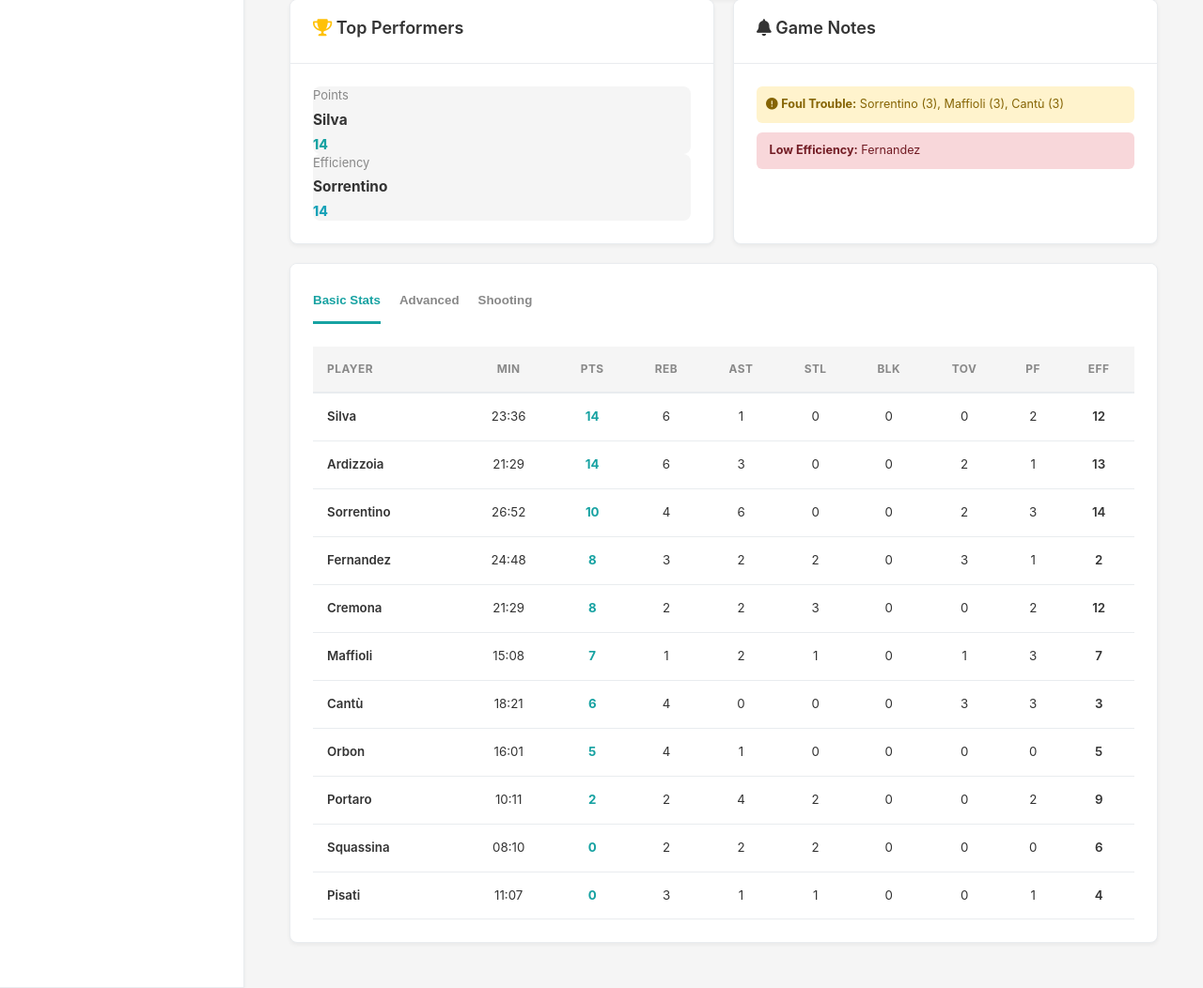
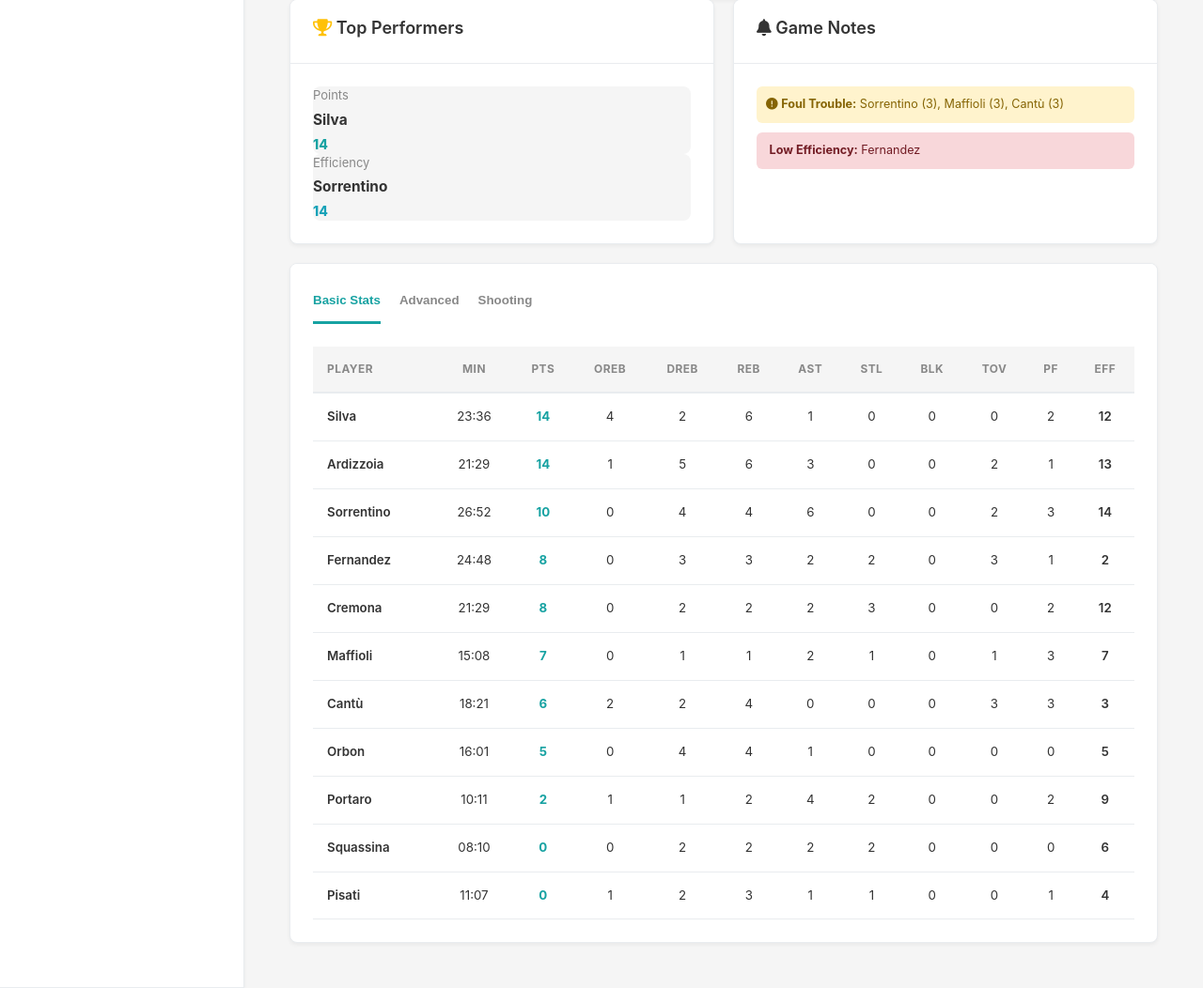
Before and after one commit to GiulioMastromartino/Basketball-stats, a Flask app: page /game/1 in a window 1280 px wide. Shown: the part 516-1568 px from the top of the page at 94% size. Run offline with Flask 3, Linux system fonts and the light colour scheme; a user stored in the database is signed in.

Commit message:
Updated game_detail.html: - Retained the original tabbed design. - Added full tooltips (with formulas) to all table headers in all tabs. - Added missing columns to Basic tab (OREB, DREB). - Added missing columns to Advanced tab (GmSc, FTA/FGA). - Added global tooltip JS logic.

```diff
--- a/web/templates/game_detail.html
+++ b/web/templates/game_detail.html
@@ -1,6 +1,60 @@
 {% extends "base.html" %}
 
 {% block content %}
+<style>
+    /* Tooltip styles matching players_table */
+    th {
+        cursor: help; /* Indicate tooltip availability */
+    }
+
+    /* Fixed Tooltip */
+    #global-tooltip {
+        position: fixed;
+        background: #1a202c;
+        color: #fff;
+        padding: 12px 14px;
+        border-radius: 10px;
+        font-size: 12px;
+        z-index: 100000;
+        pointer-events: none;
+        box-shadow: 0 10px 30px rgba(0,0,0,0.25);
+        max-width: 300px;
+        min-width: 200px;
+        opacity: 0;
+        transition: opacity 0.15s ease;
+        font-family: -apple-system, BlinkMacSystemFont, "Segoe UI", Roboto, "Helvetica Neue", Arial, sans-serif;
+    }
+
+    #global-tooltip.visible {
+        opacity: 1;
+    }
+
+    #global-tooltip .tt-title {
+        font-weight: 700;
+        margin-bottom: 4px;
+        color: #fff;
+        font-size: 13px;
+        border-bottom: 1px solid rgba(255,255,255,0.1);
+        padding-bottom: 4px;
+    }
+
+    #global-tooltip .tt-desc {
+        color: rgba(255,255,255,0.85);
+        margin-bottom: 8px;
+        line-height: 1.4;
+    }
+
+    #global-tooltip .tt-formula {
+        font-family: ui-monospace, SFMono-Regular, Menlo, Monaco, Consolas, "Liberation Mono", "Courier New", monospace;
+        color: #63b3ed;
+        background: rgba(255,255,255,0.08);
+        border: 1px solid rgba(255,255,255,0.10);
+        padding: 6px 8px;
+        border-radius: 6px;
+        font-size: 11px;
+    }
+</style>
+
 <div class="container-fluid">
     <div class="d-flex justify-content-between align-items-center mb-4">
         <div>
@@ -126,15 +180,17 @@
                         <thead>
                             <tr style="background: var(--bg-body);">
                                 <th style="padding: 15px; text-align: left;">Player</th>
-                                <th style="text-align: center;">MIN</th>
-                                <th style="text-align: center;">PTS</th>
-                                <th style="text-align: center;">REB</th>
-                                <th style="text-align: center;">AST</th>
-                                <th style="text-align: center;">STL</th>
-                                <th style="text-align: center;">BLK</th>
-                                <th style="text-align: center;">TOV</th>
-                                <th style="text-align: center;">PF</th>
-                                <th style="text-align: center;">EFF</th>
+                                <th style="text-align: center;" data-title="MIN" data-desc="Minutes Played">MIN</th>
+                                <th style="text-align: center;" data-title="PTS" data-desc="Points Scored">PTS</th>
+                                <th style="text-align: center;" data-title="OREB" data-desc="Offensive Rebounds">OREB</th>
+                                <th style="text-align: center;" data-title="DREB" data-desc="Defensive Rebounds">DREB</th>
+                                <th style="text-align: center;" data-title="REB" data-desc="Total Rebounds">REB</th>
+                                <th style="text-align: center;" data-title="AST" data-desc="Assists">AST</th>
+                                <th style="text-align: center;" data-title="STL" data-desc="Steals">STL</th>
+                                <th style="text-align: center;" data-title="BLK" data-desc="Blocks">BLK</th>
+                                <th style="text-align: center;" data-title="TOV" data-desc="Turnovers">TOV</th>
+                                <th style="text-align: center;" data-title="PF" data-desc="Personal Fouls">PF</th>
+                                <th style="text-align: center;" data-title="EFF" data-desc="Efficiency" data-formula="EFF = (PTS+REB+AST+STL+BLK) − ((FGA−FGM)+(FTA−FTM)+TOV)">EFF</th>
                             </tr>
                         </thead>
                         <tbody>
@@ -143,6 +199,8 @@
                                 <td style="padding: 15px; font-weight: 600;">{{ p.player_name }}</td>
                                 <td style="text-align: center;">{{ p.minutes }}</td>
                                 <td style="text-align: center; font-weight: 700; color: var(--primary);">{{ p.points }}</td>
+                                <td style="text-align: center;">{{ p.oreb }}</td>
+                                <td style="text-align: center;">{{ p.dreb }}</td>
                                 <td style="text-align: center;">{{ p.reb }}</td>
                                 <td style="text-align: center;">{{ p.ast }}</td>
                                 <td style="text-align: center;">{{ p.stl }}</td>
@@ -164,12 +222,14 @@
                         <thead>
                             <tr style="background: var(--bg-body);">
                                 <th style="padding: 15px; text-align: left;">Player</th>
-                                <th style="text-align: center;">USG%</th>
-                                <th style="text-align: center;">ORtg</th>
-                                <th style="text-align: center;">PPP</th>
-                                <th style="text-align: center;">TS%</th>
-                                <th style="text-align: center;">eFG%</th>
-                                <th style="text-align: center;">AST/TOV</th>
+                                <th style="text-align: center;" data-title="USG%" data-desc="Usage Percentage" data-formula="USG% ≈ (FGA + 0.44×FTA + TOV) / Poss × 100">USG%</th>
+                                <th style="text-align: center;" data-title="ORtg" data-desc="Offensive Rating" data-formula="ORtg = (Points / Possessions) × 100">ORtg</th>
+                                <th style="text-align: center;" data-title="PPP" data-desc="Points Per Possession" data-formula="PPP = Points / Possessions">PPP</th>
+                                <th style="text-align: center;" data-title="TS%" data-desc="True Shooting %" data-formula="TS% = PTS / (2×(FGA+0.44×FTA)) × 100">TS%</th>
+                                <th style="text-align: center;" data-title="eFG%" data-desc="Effective FG%" data-formula="eFG% = (FGM+0.5×3PM) / FGA × 100">eFG%</th>
+                                <th style="text-align: center;" data-title="A/TO" data-desc="Assist to Turnover Ratio" data-formula="A/TO = AST / TOV">AST/TOV</th>
+                                <th style="text-align: center;" data-title="GmSc" data-desc="Game Score" data-formula="GmSc = PTS + 0.4×FGM... (Hollinger)">GmSc</th>
+                                <th style="text-align: center;" data-title="FTA/FGA" data-desc="Free Throw Rate" data-formula="FTA/FGA = FTA / FGA">FTA/FGA</th>
                             </tr>
                         </thead>
                         <tbody>
@@ -182,6 +242,14 @@
                                 <td style="text-align: center; color: var(--info);">{{ p.ts_pct|round(1) }}%</td>
                                 <td style="text-align: center;">{{ p.efg_pct|round(1) }}%</td>
                                 <td style="text-align: center;">{{ p.ast_tov_ratio|round(2) }}</td>
+                                <td style="text-align: center;">{{ p.game_score|default(0)|round(1) }}</td>
+                                <td style="text-align: center;">
+                                    {% if p.fga > 0 %}
+                                        {{ (p.fta / p.fga * 100)|round(1) }}%
+                                    {% else %}
+                                        0.0%
+                                    {% endif %}
+                                </td>
                             </tr>
                             {% endfor %}
                         </tbody>
@@ -196,10 +264,10 @@
                         <thead>
                             <tr style="background: var(--bg-body);">
                                 <th style="padding: 15px; text-align: left;">Player</th>
-                                <th style="text-align: center;">FG</th>
-                                <th style="text-align: center;">2PT</th>
-                                <th style="text-align: center;">3PT</th>
-                                <th style="text-align: center;">FT</th>
+                                <th style="text-align: center;" data-title="FG" data-desc="Field Goals Made/Attempted">FG</th>
+                                <th style="text-align: center;" data-title="2PT" data-desc="2-Pointers Made/Attempted">2PT</th>
+                                <th style="text-align: center;" data-title="3PT" data-desc="3-Pointers Made/Attempted">3PT</th>
+                                <th style="text-align: center;" data-title="FT" data-desc="Free Throws Made/Attempted">FT</th>
                             </tr>
                         </thead>
                         <tbody>
@@ -219,6 +287,9 @@
         </div>
     </div>
 </div>
+
+<!-- Global Fixed Tooltip -->
+<div id="global-tooltip"></div>
 
 <script>
     function switchTab(tabName) {
@@ -242,5 +313,53 @@
         btn.style.borderBottomColor = "var(--primary)";
         btn.style.color = "var(--primary)";
     }
+
+    /* JavaScript-based Fixed Tooltip Logic */
+    document.addEventListener("DOMContentLoaded", () => {
+        const tooltip = document.getElementById('global-tooltip');
+        const headers = document.querySelectorAll('th[data-title]');
+
+        headers.forEach(header => {
+            header.addEventListener('mouseenter', (e) => {
+                const title = header.getAttribute('data-title');
+                const desc = header.getAttribute('data-desc');
+                const formula = header.getAttribute('data-formula');
+
+                let html = `<div class="tt-title">${title}</div><div class="tt-desc">${desc}</div>`;
+                if (formula) {
+                    html += `<div class="tt-formula">${formula}</div>`;
+                }
+                tooltip.innerHTML = html;
+                tooltip.classList.add('visible');
+
+                positionTooltip(e, tooltip);
+            });
+
+            header.addEventListener('mousemove', (e) => {
+                positionTooltip(e, tooltip);
+            });
+
+            header.addEventListener('mouseleave', () => {
+                tooltip.classList.remove('visible');
+            });
+        });
+
+        function positionTooltip(e, tooltipEl) {
+            const offset = 15;
+            let left = e.clientX + offset;
+            let top = e.clientY + offset;
+
+            const ttRect = tooltipEl.getBoundingClientRect();
+            if (left + ttRect.width > window.innerWidth) {
+                left = e.clientX - ttRect.width - offset;
+            }
+            if (top + ttRect.height > window.innerHeight) {
+                top = e.clientY - ttRect.height - offset;
+            }
+
+            tooltipEl.style.left = left + 'px';
+            tooltipEl.style.top = top + 'px';
+        }
+    });
 </script>
 {% endblock %}
```
